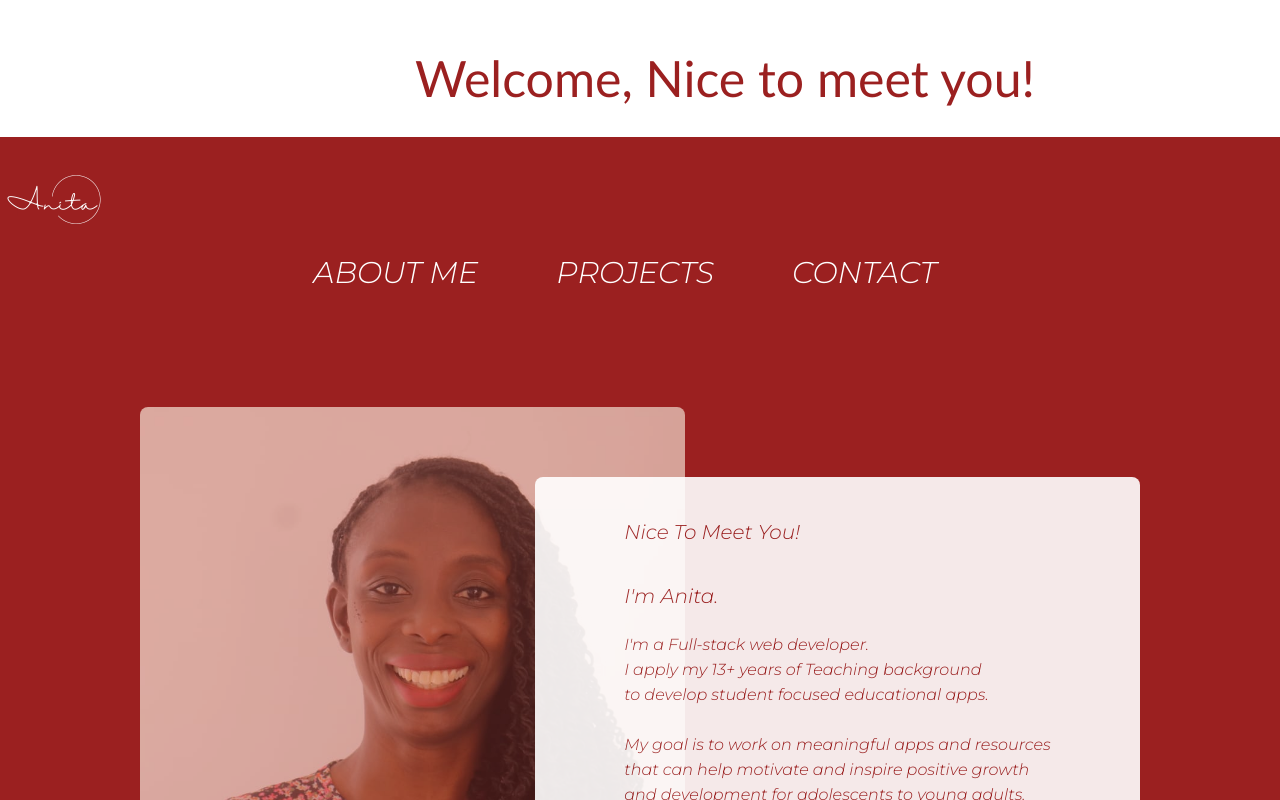
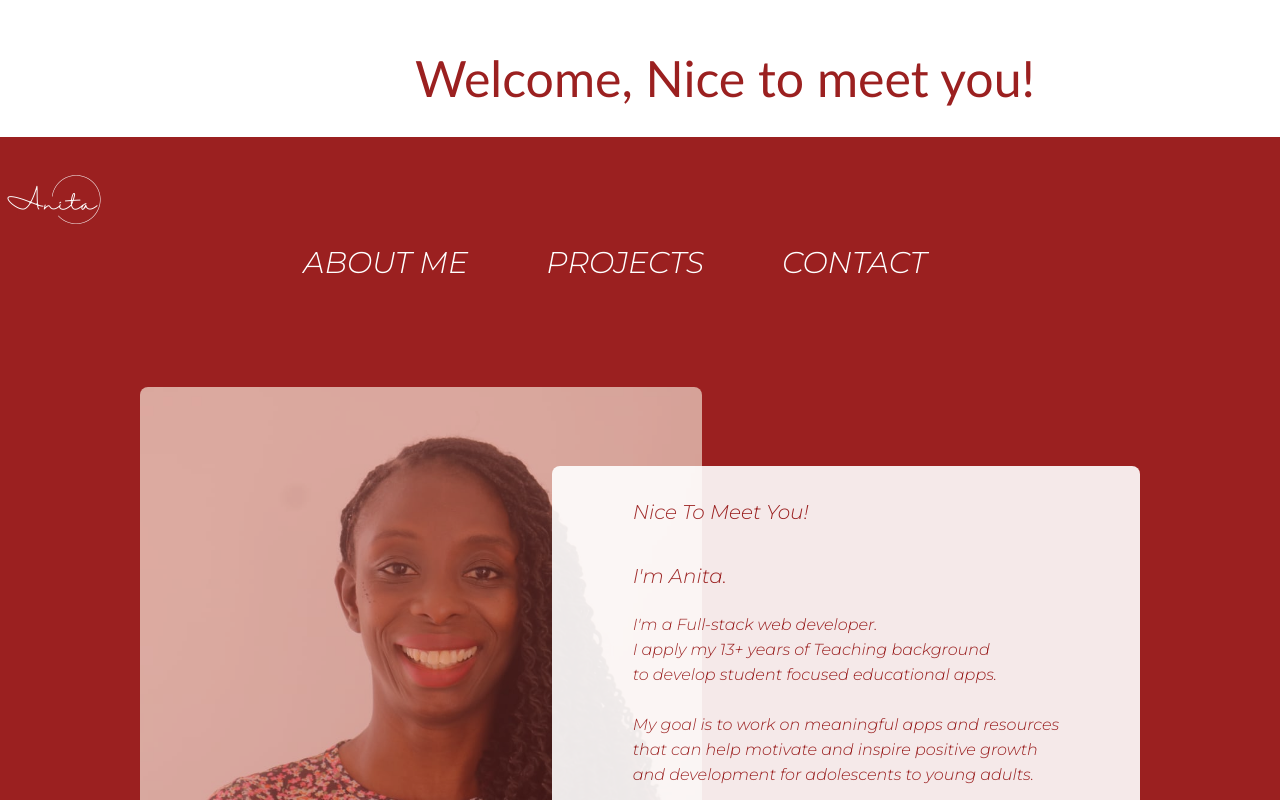
Before and after one commit to AnitaDames/anita-dames-portfolio, a plain HTML site: page index.html in a window 1280 px wide. Drawn offline with Linux system fonts and the light colour scheme.

Commit message:
style: remove whitespace from webpage

```diff
--- a/index.css
+++ b/index.css
@@ -3,7 +3,7 @@
 * {
     padding: 0;
     margin: 0;
-    /* box-sizing: border-box; */
+    box-sizing: border-box;
 }
 
 
@@ -11,6 +11,11 @@ html {
     font-family: 'Montserrat';
     font-size: 16px;
     scroll-behavior: smooth;
+    width: 100%;
+    height: 100%;
+    padding: 0;
+    overflow-x: hidden;
+
 }
 
 :root {
@@ -24,6 +29,7 @@ width: 1450px;
 display: flex;
 align-items: center;
 justify-content: center;
+
 }
 
 h1 {
@@ -100,11 +106,9 @@ body {
 nav {
     text-align: center;
     padding: 25px;
-    margin: 0 auto;
     width: 800px;
     margin: 0 auto;
     text-align: center;
-
 }
 
 
```
